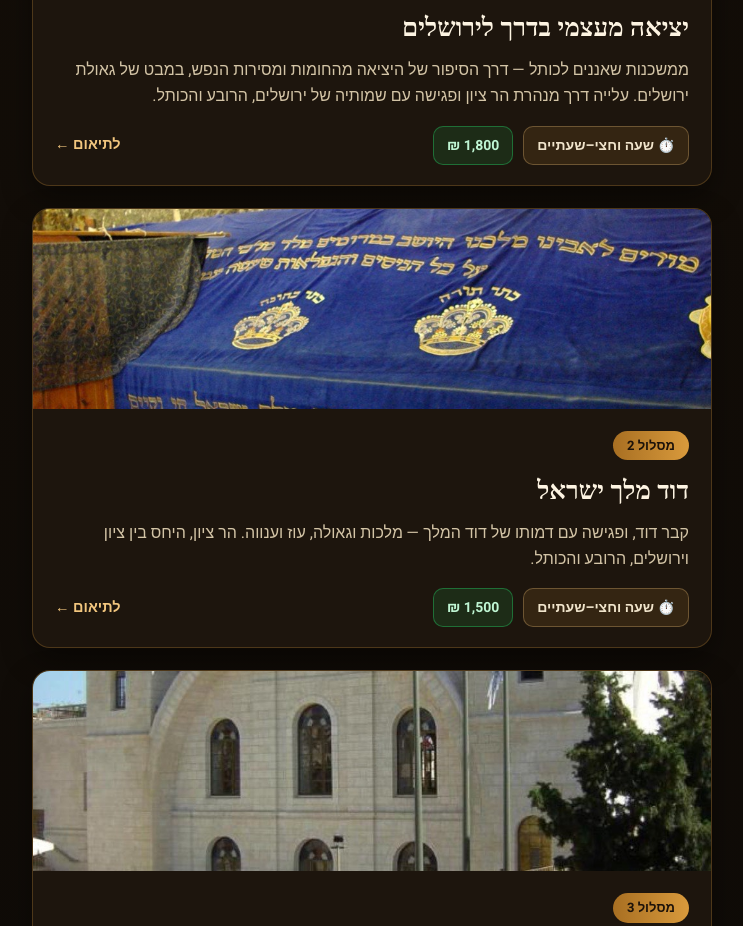
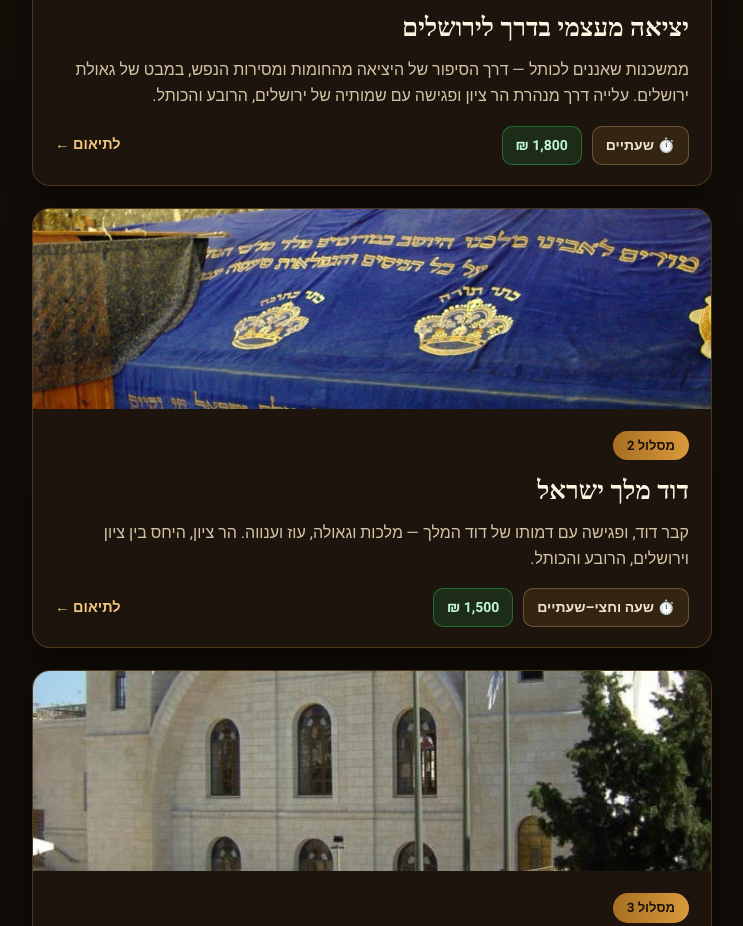
Before and after one commit to yossefbd1990-beep/yerushamima, a plain HTML site: page selichot/index.html in a window 1280 px wide. Shown: the part 2009-2935 px from the top of the page, without its empty margins (268-1011 px from the left). Drawn offline with Linux system fonts and the light colour scheme; a web font is replaced by a local one.

Commit message:
tour 1 (Mishkenot) duration: 2 hours

```diff
--- a/selichot/index.html
+++ b/selichot/index.html
@@ -202,7 +202,7 @@
           <h3>יציאה מעצמי בדרך לירושלים</h3>
           <p>ממשכנות שאננים לכותל — דרך הסיפור של היציאה מהחומות ומסירות הנפש, במבט של גאולת ירושלים. עלייה דרך מנהרת הר ציון ופגישה עם שמותיה של ירושלים, הרובע והכותל.</p>
           <div class="tour-meta">
-            <span class="m">⏱️ שעה וחצי–שעתיים</span>
+            <span class="m">⏱️ שעתיים</span>
             <span class="m price">1,800 ₪</span>
             <a class="tour-cta wa-link" href="#">לתיאום ←</a>
           </div>
```
